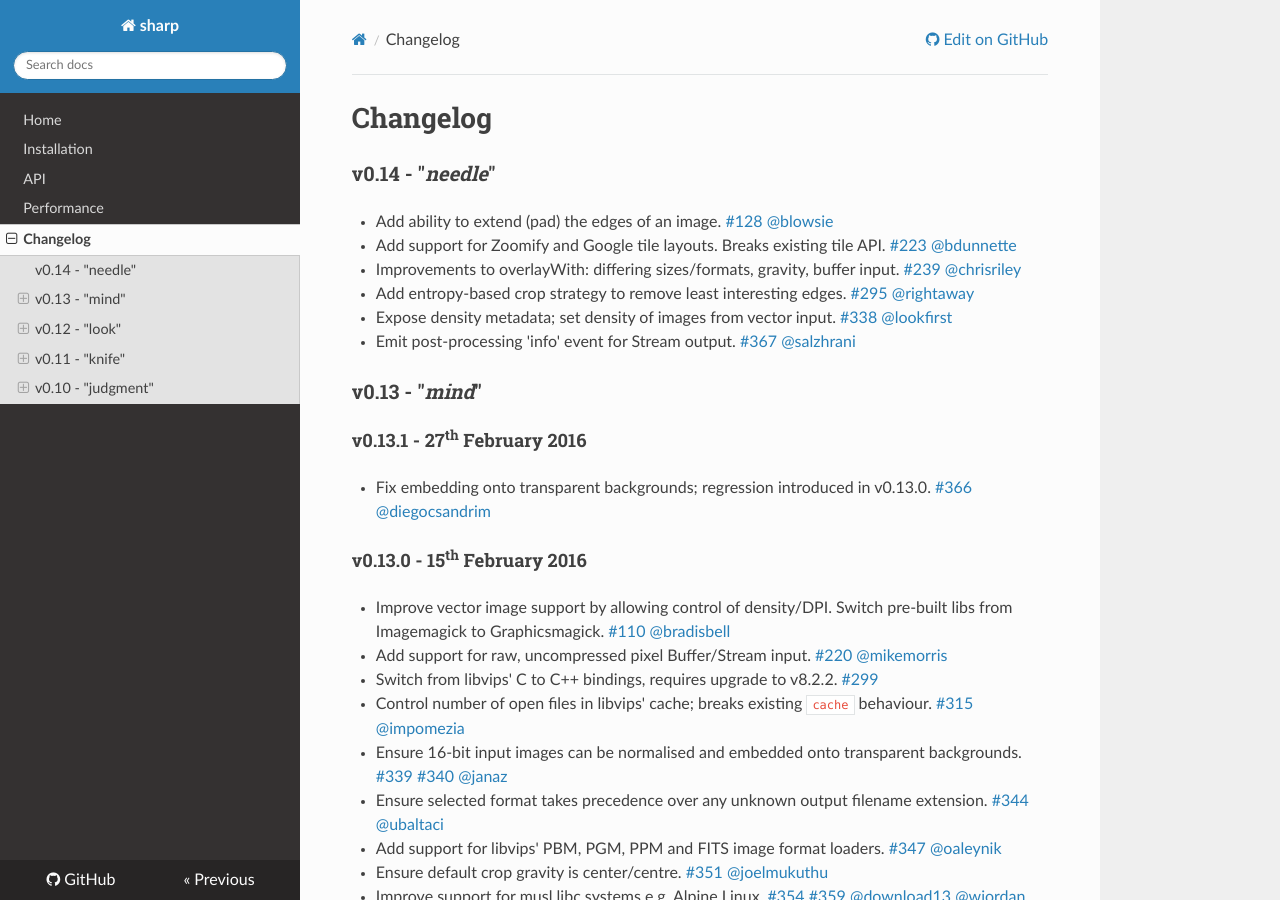
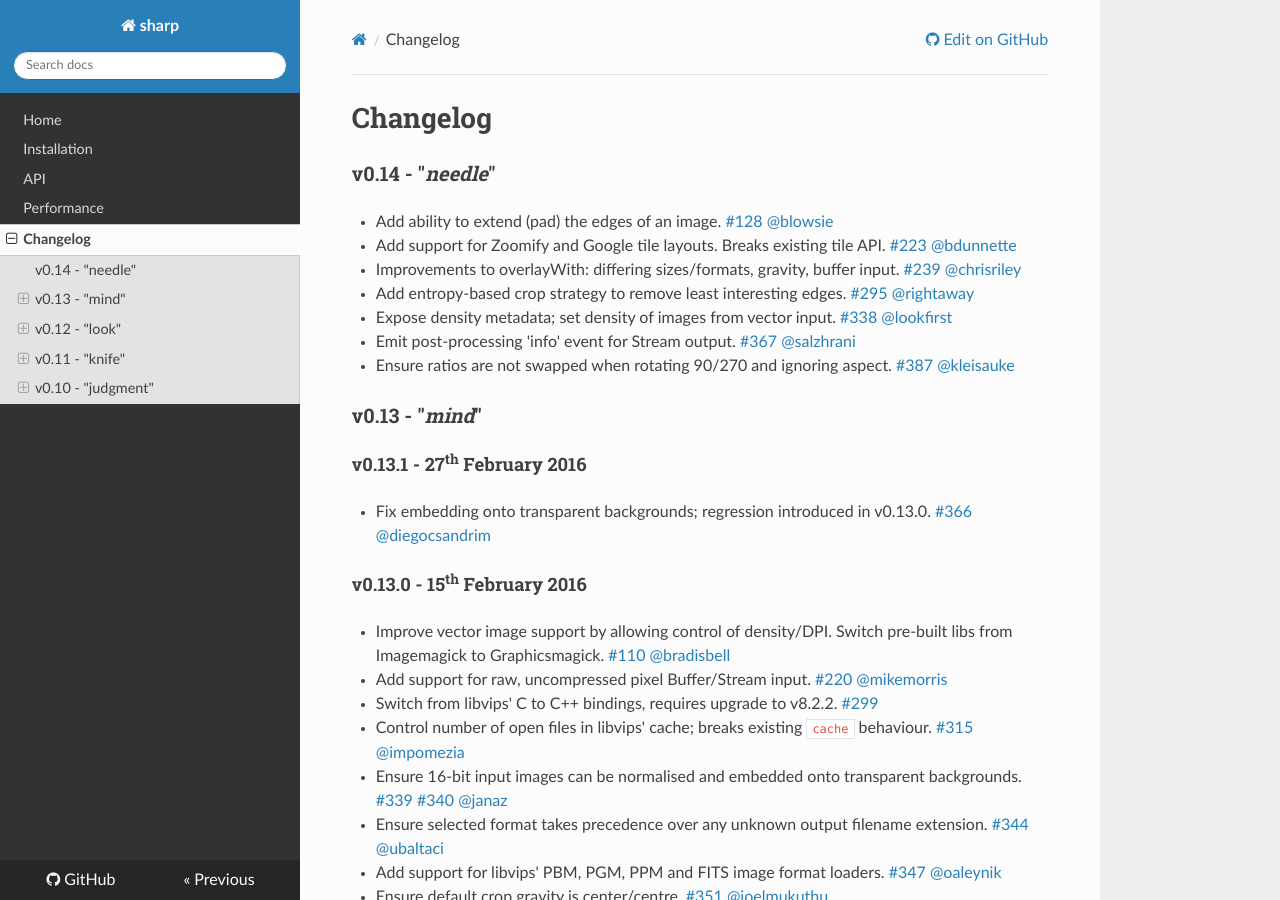
Before and after one commit to webgurucan/node-image-handler, an MkDocs documentation site: the page built from docs/changelog.md, in a window 1280 px wide and 900 px high. Built offline with MkDocs 1.6.1, drawn with Linux system fonts in a browser that asks for light colours; nearby versions of some CDN libraries; old or Windows-style settings are respelled for this version of MkDocs.

Commit message:
Ensure ratios are not swapped when rotating 90/270 and ignoring aspect

```diff
--- a/docs/changelog.md
+++ b/docs/changelog.md
@@ -25,6 +25,10 @@
 * Emit post-processing 'info' event for Stream output.
   [#367](https://github.com/lovell/sharp/issues/367)
   [@salzhrani](https://github.com/salzhrani)
+
+* Ensure ratios are not swapped when rotating 90/270 and ignoring aspect.
+  [#387](https://github.com/lovell/sharp/issues/387)
+  [@kleisauke](https://github.com/kleisauke)
 
 ### v0.13 - "*mind*"
 
```
Also changed, not shown: 2 other files.
